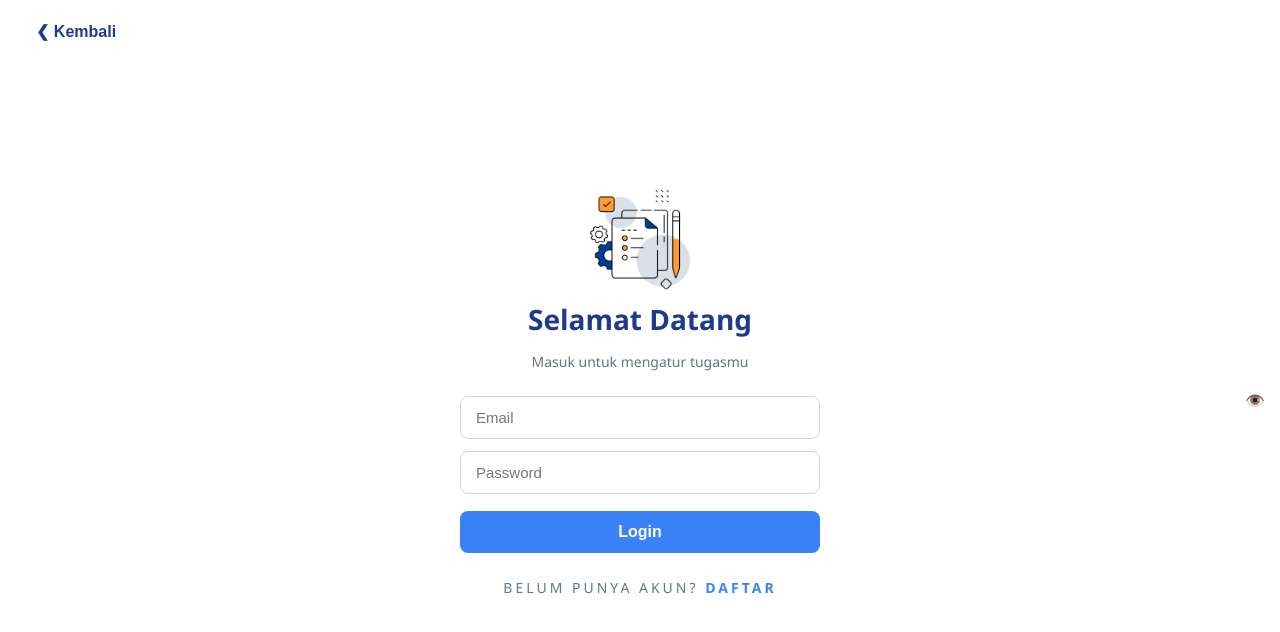
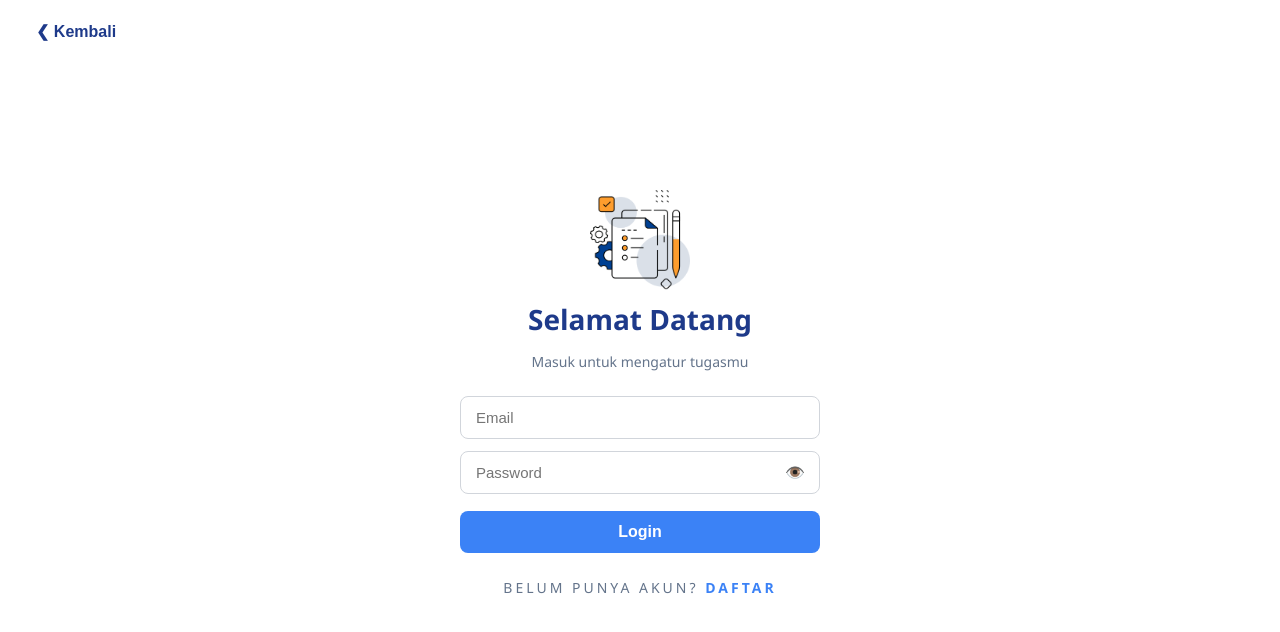
Before and after one commit to AimLemon/taskmaster-frontend, a React (Create React App) app: page /login in a window 1280 px wide. Shown: the top 632 px of the page. Built offline with nearby package versions, Linux system fonts and the light colour scheme; no server answers.

Commit message:
Perbaikan Bug 6

```diff
--- a/src/pages/LoginPage.css
+++ b/src/pages/LoginPage.css
@@ -67,13 +67,17 @@ html, body {
   gap: 12px;
 }
 
+.field-group {
+  position: relative;
+  width: 100%;
+}
+
 .field-group input {
   width: 100%;
-  padding: 12px 15px;
+  padding: 12px 40px 12px 15px; /* Ditambah padding kanan agar teks password tidak menumpuk dengan ikon */
   border: 1px solid #d1d5db;
   border-radius: 8px;
   font-size: 15px;
-  position: relative; /* Tambahkan ini agar ikon mata bisa diposisikan relatif terhadap input */
   box-sizing: border-box;
   outline: none;
 }
```
